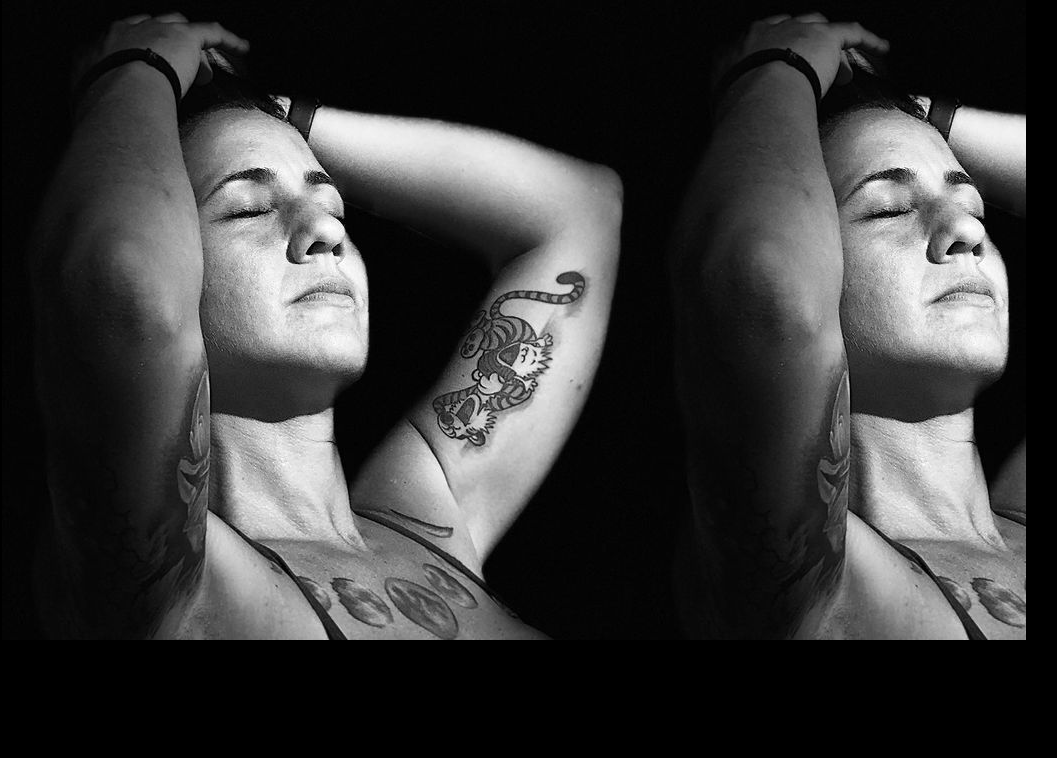
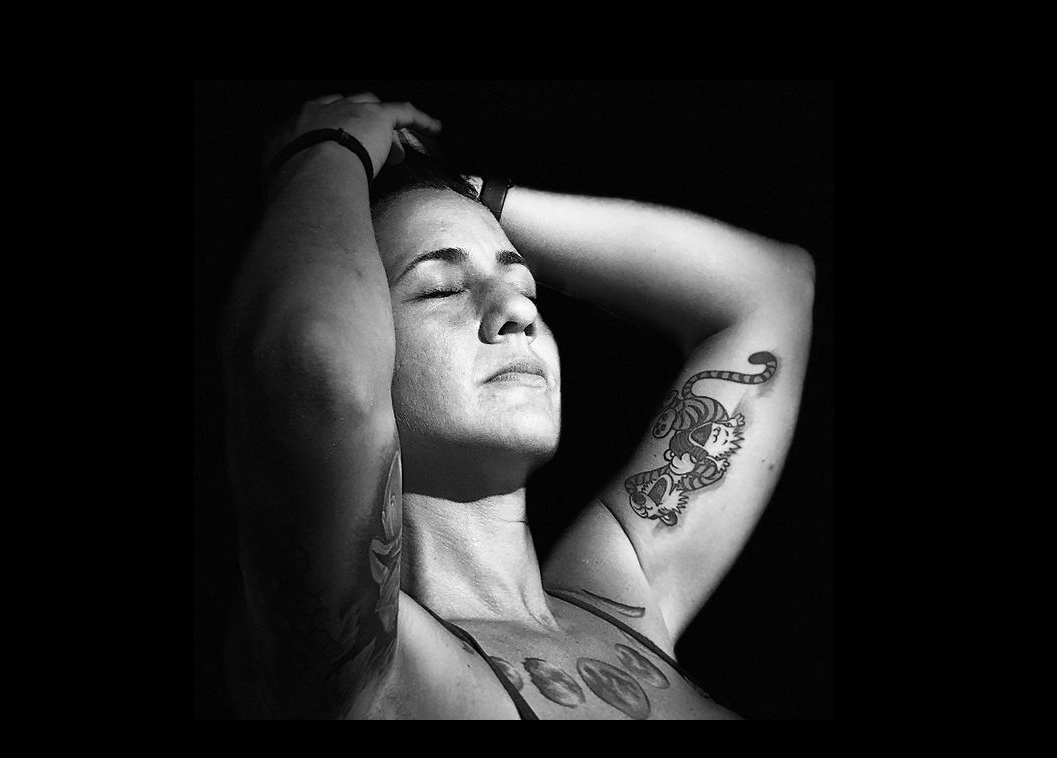
Before and after one commit to codein-ca/marina_art_website, a plain HTML site: page index.html in a window 1280 px wide. Shown: the whole page, without its empty margins (126-1183 px from the left). Drawn offline with Linux system fonts and the light colour scheme.

Commit message:
update styling

```diff
--- a/index.html
+++ b/index.html
@@ -20,9 +20,19 @@
       }
 
       main {
-        background-image: url("images/square-black.jpg");
-        height: 80vh;
-        width: 80vw;
+        background-image: url(images/square-black.jpg);
+        background-attachment: fixed;
+        background-repeat: no-repeat;
+        background-position: center;
+        background-size: cover;
+        height: 100vh;
+        width: 100vw;
+      }
+
+      @media screen and (min-width: 1024px) {
+        main {
+          background-size: auto;
+        }
       }
     </style>
   </body>
```
